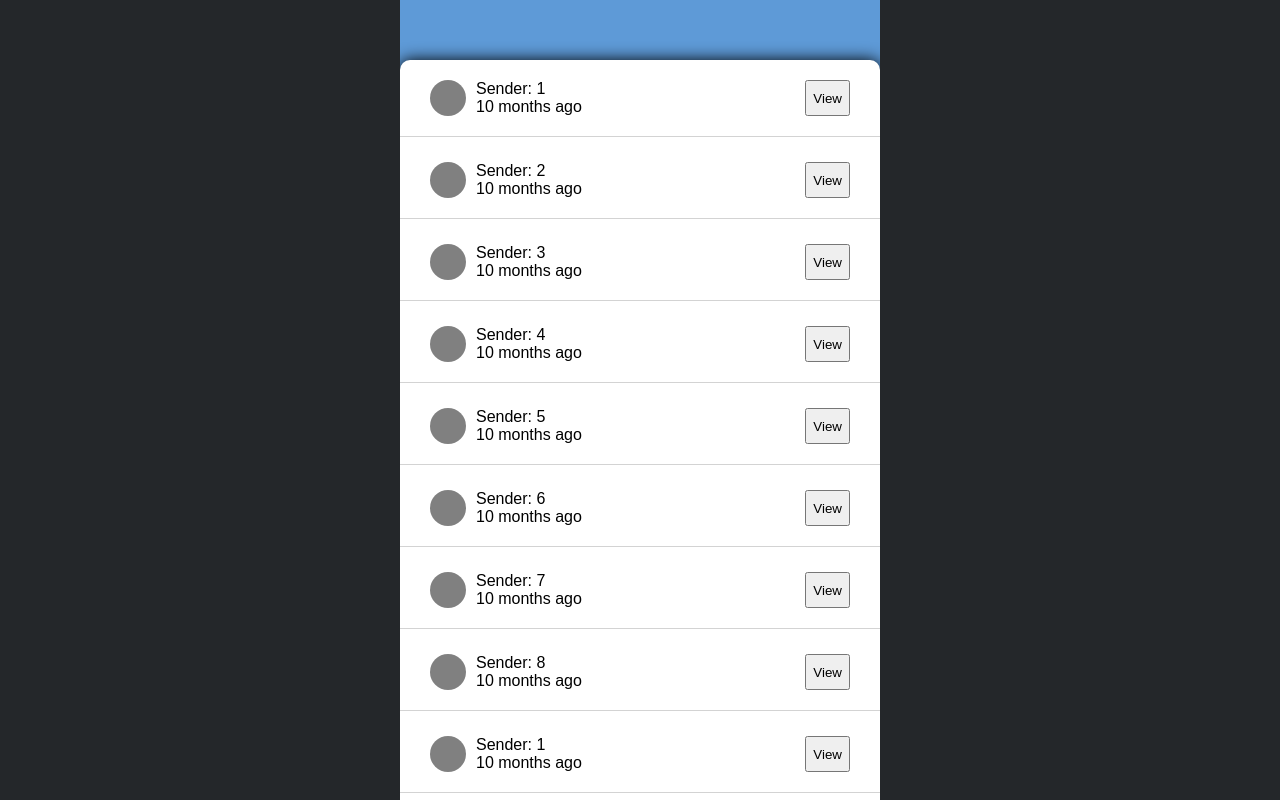
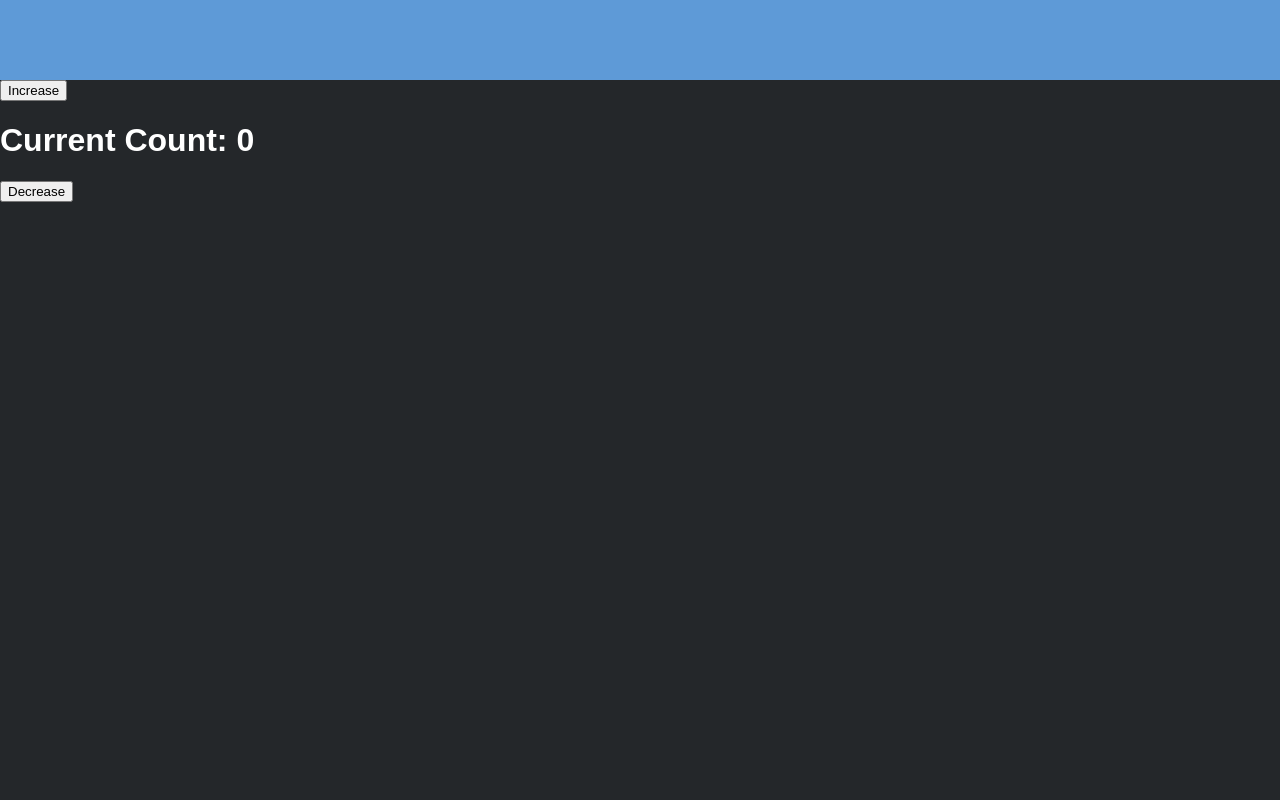
Before and after one commit to codifynw/snapClone, a React (Create React App) app: page / in a window 1280 px wide. Built offline with nearby package versions, Linux system fonts and the light colour scheme.

Commit message:
counter practice

```diff
--- a/src/App.tsx
+++ b/src/App.tsx
@@ -1,11 +1,14 @@
 import React, { Component } from "react";
 
 import SnapsList from "./components/SnapsList";
+import ImageModal from "./components/ImageModal";
+import CounterPractice from './components/CounterPractice';
 import "./styles/App.css";
-import { Snap } from "./types";
+import { Snap, ImgOverlay } from "./types";
 
 type AppState = {
   snaps: Snap[];
+  imgOverlay: ImgOverlay;
 };
 
 class App extends Component<void, AppState> {
@@ -13,10 +16,22 @@ class App extends Component<void, AppState> {
     super(props);
     this.state = {
       snaps: [],
+      // TS underlines
+      imgOverlay: {}
     };
   }
 
   onLoadSnaps = (snaps) => this.setState(() => ({ snaps }));
+
+  setImgOverlay(snap) {
+    this.setState({
+      imgOverlay: {
+        show: true,
+        duration: snap.duration,
+        imgUrl: snap.imgUrl
+      }
+    })
+  }
 
   render() {
     const { snaps } = this.state;
@@ -24,7 +39,9 @@ class App extends Component<void, AppState> {
     return (
       <div>
         <div id="header" />
-        <SnapsList snaps={snaps} onLoad={this.onLoadSnaps} />
+        <ImageModal />
+        {/* <SnapsList setImgOverlay={this.setImgOverlay} snaps={snaps} onLoad={this.onLoadSnaps} /> */}
+        <CounterPractice />
       </div>
     );
   }
--- /dev/null
+++ b/src/components/CounterPractice.tsx
@@ -0,0 +1,34 @@
+import React,  { Component } from 'react';
+
+class CounterPractice extends Component {
+    constructor(props) {
+        super(props)
+        this.state = {
+            count: 0
+        }
+    }
+
+    increment() {
+        this.setState({
+          count: this.state.count + 1
+        });
+      };
+
+      decrement() {
+        this.setState({
+          count: this.state.count - 1
+        });
+      };
+
+    render() {
+        return (
+            <div>
+                <button onClick={(e) => this.increment(e)} >Increase</button>
+                <h1>Current Count: {this.state.count}</h1>
+                <button onClick={(e) => this.decrement(e)} >Decrease</button>
+            </div>
+        );
+    }
+}
+
+export default CounterPractice;
--- /dev/null
+++ b/src/components/ImageModal.tsx
@@ -0,0 +1,56 @@
+import React from "react";
+
+export default class ImageModal extends React.Component {
+    state = { isOpen: false };
+
+    handleShowDialog = () => {
+      this.setState({ isOpen: !this.state.isOpen });
+      console.log('clicked');
+    };
+
+    render() {
+      return (
+        <div>
+            {this.state.isOpen ? <h1>It is shown</h1> : ''}
+        </div>
+      );
+    }
+  }
+
+// THIS WORKS BUT IS NOT DYNAMIC
+// export default class ImageModal extends React.Component {
+//     state = { isOpen: false };
+
+//     handleShowDialog = () => {
+//       this.setState({ isOpen: !this.state.isOpen });
+//       console.log('clicked');
+//     };
+
+//     render() {
+//       return (
+//         <div>
+//           <img
+//             className="small"
+//             src="https://picsum.photos/200/300"
+//             onClick={this.handleShowDialog}
+//             alt="no image"
+//           />
+//           {this.state.isOpen && (
+//             <dialog
+//               className="dialog"
+//               style={{ position: 'absolute', top: '0px' }}
+//               open
+//               onClick={this.handleShowDialog}
+//             >
+//               <img
+//                 className="image"
+//                 src="https://picsum.photos/200/300"
+//                 onClick={this.handleShowDialog}
+//                 alt="no image"
+//               />
+//             </dialog>
+//           )}
+//         </div>
+//       );
+//     }
+//   }
--- a/src/components/SnapsList.tsx
+++ b/src/components/SnapsList.tsx
@@ -8,6 +8,8 @@ import ReactTimeago from 'react-timeago'
 type SnapListProps = {
   onLoad: (snaps: Snap[]) => void;
   snaps: Snap[];
+  // Adding this eliminated an error in App.tsx but I'm not sure if it is right.
+  setImgOverlay: (setImgOverlay) => void;
 };
 
 let convertTimeStamp = function (unix_timestamp) {
@@ -21,8 +23,9 @@ let getTimeago = function (timestamp) {
 
 class SnapsList extends React.PureComponent<SnapListProps> {
   componentDidMount() {
-    console.log('this.props: ', this.props);
     const { onLoad } = this.props;
+
+    console.log('onLoad: ', onLoad);
 
     fetchData()
       .then((x) => x.snaps)
@@ -30,14 +33,19 @@ class SnapsList extends React.PureComponent<SnapListProps> {
       .catch(console.error);
   }
 
-  handleClick(event: MouseEvent) {
-    console.log('hi')
-  }
+    handleClick(snap:object) {
+      console.log('snap: ', snap);
+      this.props.setImgOverlay(snap);
+    }
+
+    // handleClick(event: MouseEvent) {
+    //   this.props.setImgOverlay('url value');
+    // }
 
   render() {
     const { snaps } = this.props;
 
-    console.log('snaps: ', snaps)
+    console.log(snaps)
 
     return (
       <div className="snap-list">
@@ -51,7 +59,7 @@ class SnapsList extends React.PureComponent<SnapListProps> {
                   <div className="snap-from">Sender: {snap.from}</div>
                   <ReactTimeago date={getTimeago(snap.timestamp)} />
                 </div>
-                <button className="snap-action" onClick={() => this.handleClick()}>View</button>
+                <button className="snap-action" onClick={() => this.handleClick(snap)}>View</button>
               </div>
             )
           })
--- a/src/types/index.ts
+++ b/src/types/index.ts
@@ -5,3 +5,9 @@ export type Snap = {
   timestamp: number;
   id: number;
 };
+
+export type ImgOverlay = {
+  show: boolean,
+  duration: number
+  imgUrl: string
+}
```
